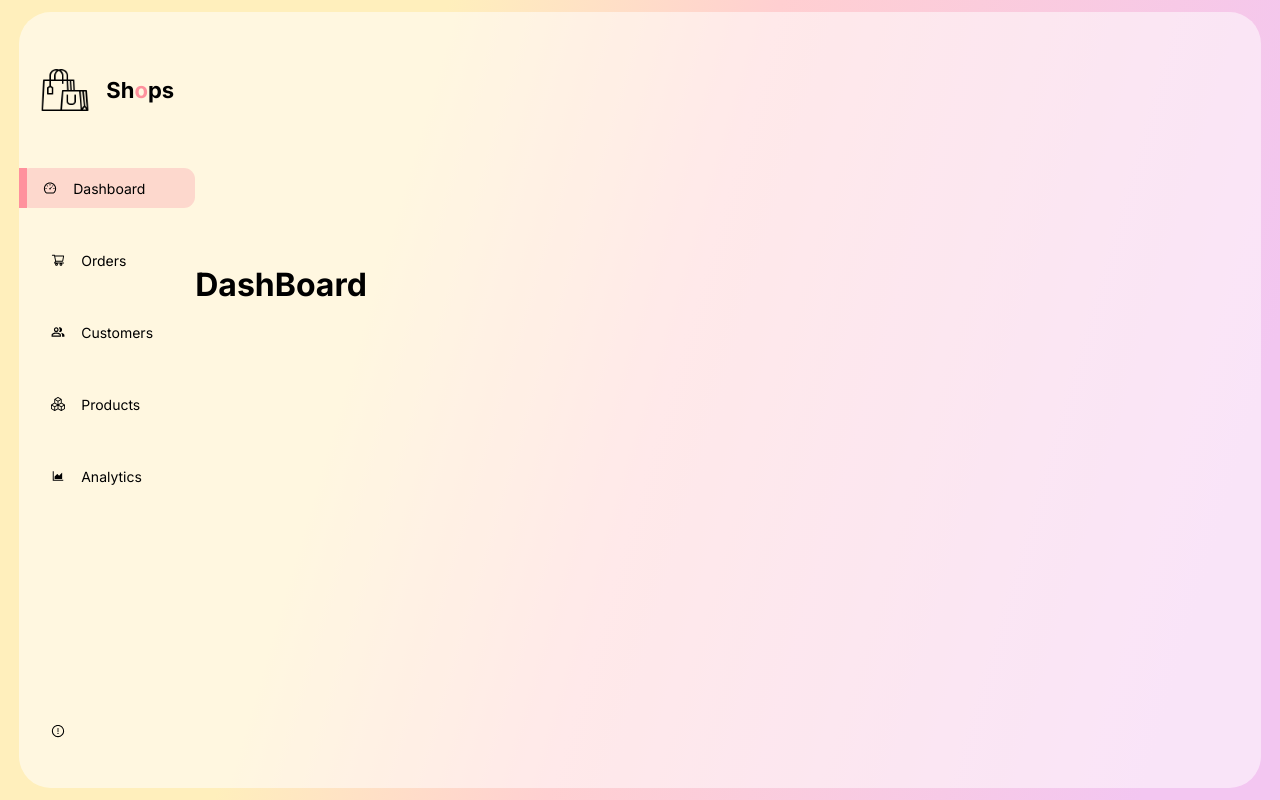
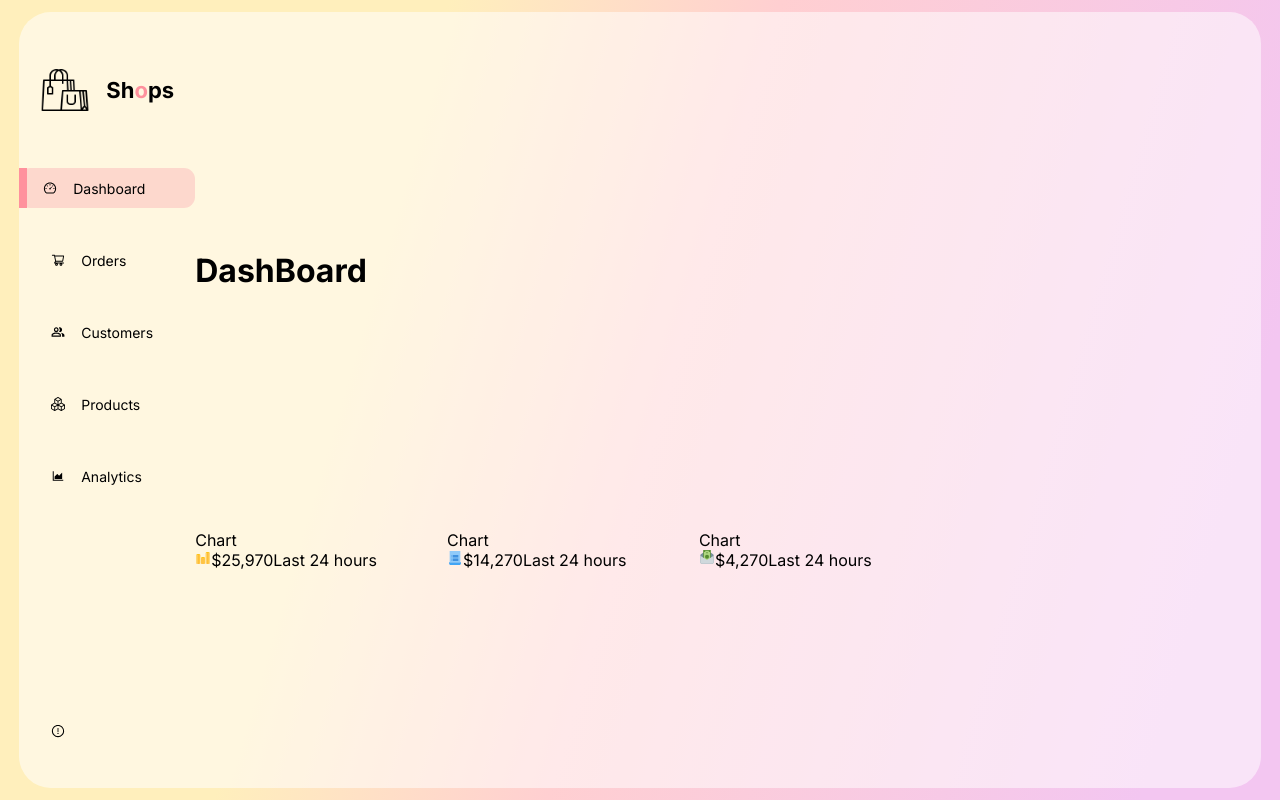
Before and after one commit to Sama-Liyanage/ReactAdmin-Dashboard-Template-Design, a React (Create React App) app: page / in a window 1280 px wide. Built offline with nearby package versions, Linux system fonts and the light colour scheme.

Commit message:
Framer Motion version change and Update Content

```diff
--- a/package.json
+++ b/package.json
@@ -7,6 +7,7 @@
     "@testing-library/jest-dom": "^5.16.5",
     "@testing-library/react": "^13.4.0",
     "@testing-library/user-event": "^13.5.0",
+    "framer-motion": "^6.2.9",
     "react": "^18.2.0",
     "react-dom": "^18.2.0",
     "react-icons": "^4.8.0",
--- a/src/Components/Card/Card.js
+++ b/src/Components/Card/Card.js
@@ -1,11 +1,43 @@
-import React from 'react'
+import React, { useState } from 'react'
+import { AnimateSharedLayout } from 'framer-motion'
 
 const Card = (props) => {
+
+  const [expanded, setExpanded] = useState(false);
+
   return (
-    <div className='Card'>
+    <AnimateSharedLayout>
+      {
+        expanded ? (
+          'Expanded'
+        ) :
+          <CompactCard param={props} set />
+      }
+    </AnimateSharedLayout>
 
+  )
+}
+
+//CompactCard
+function CompactCard({ param }) {
+  const Png = param.png;
+  return (
+    <div className='CompactCard'>
+      <div className='radialBar'>
+        Chart
+      </div>
+      <div className='detail'>
+        <Png />
+        <span>${param.value}</span>
+        <span>Last 24 hours</span>
+      </div>
     </div>
   )
 }
 
+function ExpandedCard() {
+
+}
+
+
 export default Card
--- a/src/Data/Data.js
+++ b/src/Data/Data.js
@@ -1,7 +1,8 @@
 // Sidebar imports
 import { AiOutlineDashboard, AiOutlineShoppingCart, AiOutlineAreaChart} from "react-icons/ai";
 import { MdOutlinePeopleAlt } from "react-icons/md";
-import { BsBoxes,BsChatSquareText } from "react-icons/bs";
+import { BsBoxes} from "react-icons/bs";
+import { FcSalesPerformance,FcRules,FcMoneyTransfer} from "react-icons/fc";
 
 
 // Sidebar Data
@@ -37,7 +38,7 @@ export const CardsData=[
         },
         barValue:70,
         value:"25,970",
-        png:BsChatSquareText,
+        png:FcSalesPerformance,
         series:[
             {
                 name:"Sales",
@@ -53,7 +54,7 @@ export const CardsData=[
         },
         barValue:80,
         value:"14,270",
-        // png:UilMoneyWithdrawal,
+        png:FcRules,
         series:[
             {
                 name:"Revenue",
@@ -69,7 +70,7 @@ export const CardsData=[
         },
         barValue:60,
         value:"4,270",
-        // png:BsChatSquareText,
+        png:FcMoneyTransfer,
         series:[
             {
                 name:"Expenses",
```
Also changed, not shown: src/Components/Card/Card.css (added), 2 other files (tests, documents, lock files or other folders).
